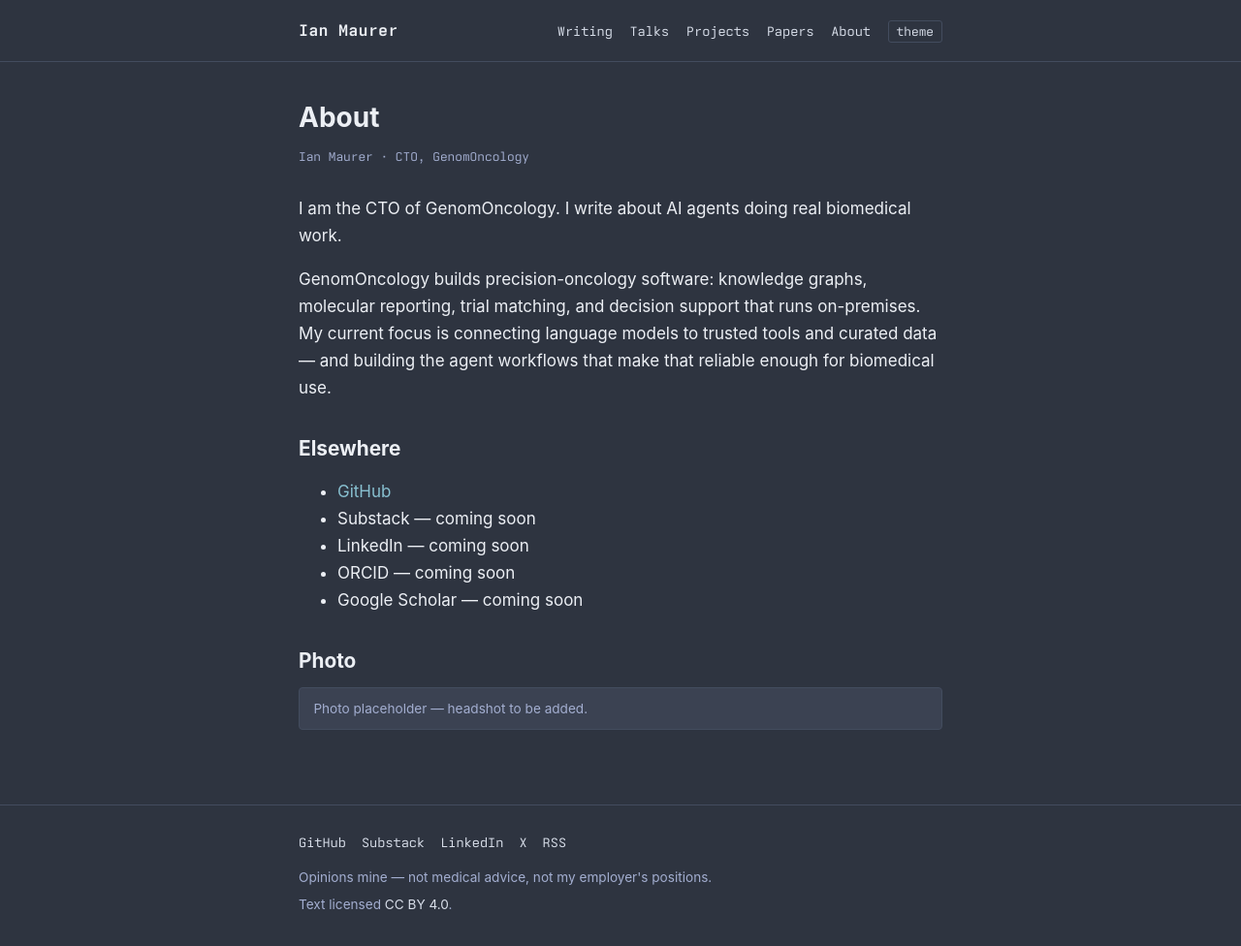
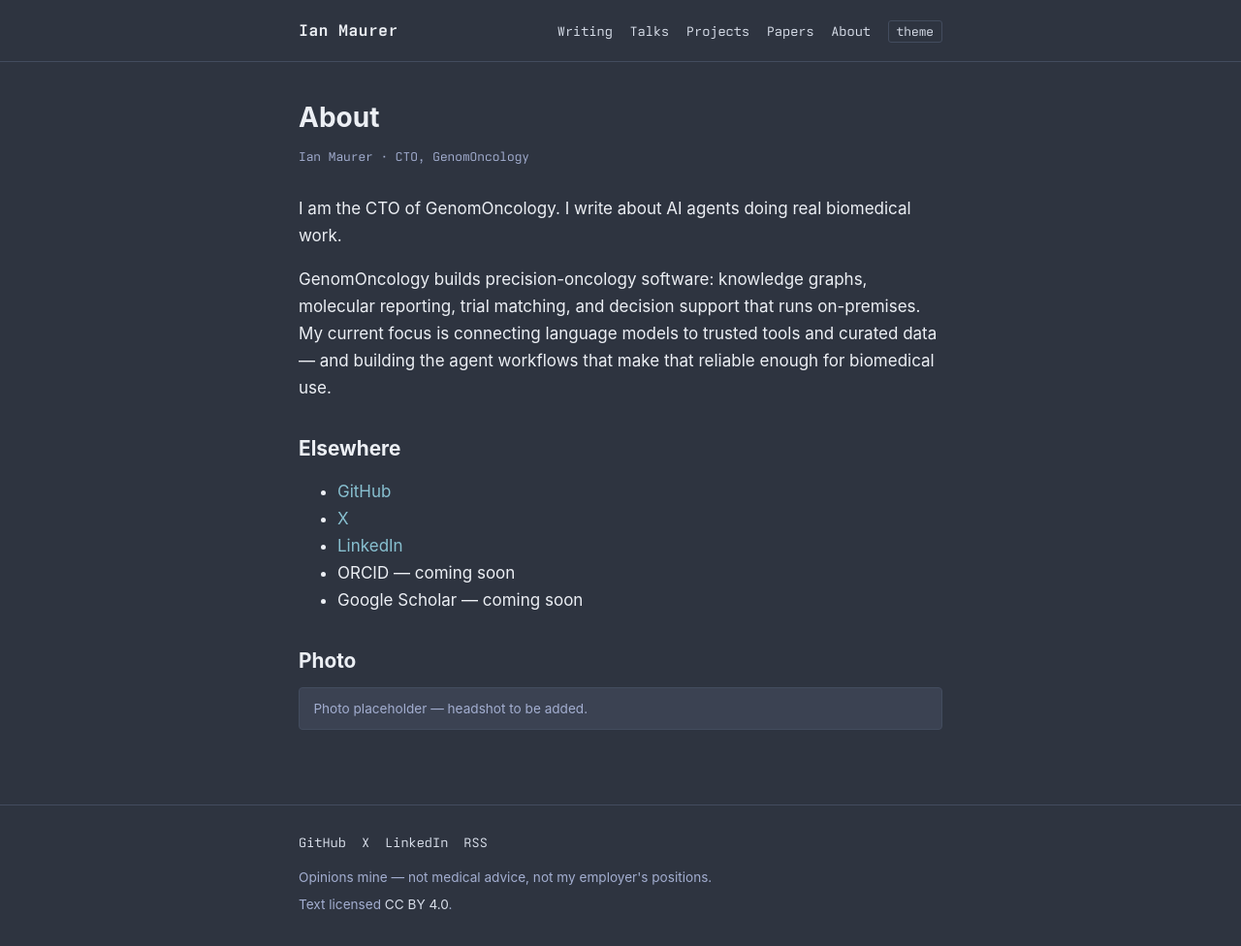
Before and after one commit to imaurer/imaurer.github.io, an Astro site in the folder astro/: page /about in a window 1280 px wide. Shown: the whole page at 97% size. Built offline with nearby package versions, Linux system fonts and the light colour scheme; Astro itself is replaced by a stand-in of ours.

Commit message:
Link real GitHub, X, and LinkedIn profiles in footer and About

```diff
--- a/astro/src/layouts/Base.astro
+++ b/astro/src/layouts/Base.astro
@@ -86,9 +86,10 @@
       <div class="container">
         <div class="links">
           <a href="https://github.com/imaurer">GitHub</a>
-          <a href="#" title="Coming soon">Substack</a>
-          <a href="#" title="Coming soon">LinkedIn</a>
-          <a href="#" title="Coming soon">X</a>
+          <a href="https://x.com/imaurer">X</a>
+          <a href="https://www.linkedin.com/in/ianmaurer/">LinkedIn</a>
+          {/* Substack placeholder — account not created yet
+          <a href="#">Substack</a> */}
           <a href="/rss.xml">RSS</a>
         </div>
         <p>Opinions mine — not medical advice, not my employer's positions.</p>
--- a/astro/src/pages/about.astro
+++ b/astro/src/pages/about.astro
@@ -23,8 +23,10 @@
   <h2>Elsewhere</h2>
   <ul>
     <li><a href="https://github.com/imaurer">GitHub</a></li>
-    <li>Substack — coming soon</li>
-    <li>LinkedIn — coming soon</li>
+    <li><a href="https://x.com/imaurer">X</a></li>
+    <li><a href="https://www.linkedin.com/in/ianmaurer/">LinkedIn</a></li>
+    {/* Substack placeholder — account not created yet
+    <li><a href="#">Substack</a></li> */}
     <li>ORCID — coming soon</li>
     <li>Google Scholar — coming soon</li>
   </ul>
```
